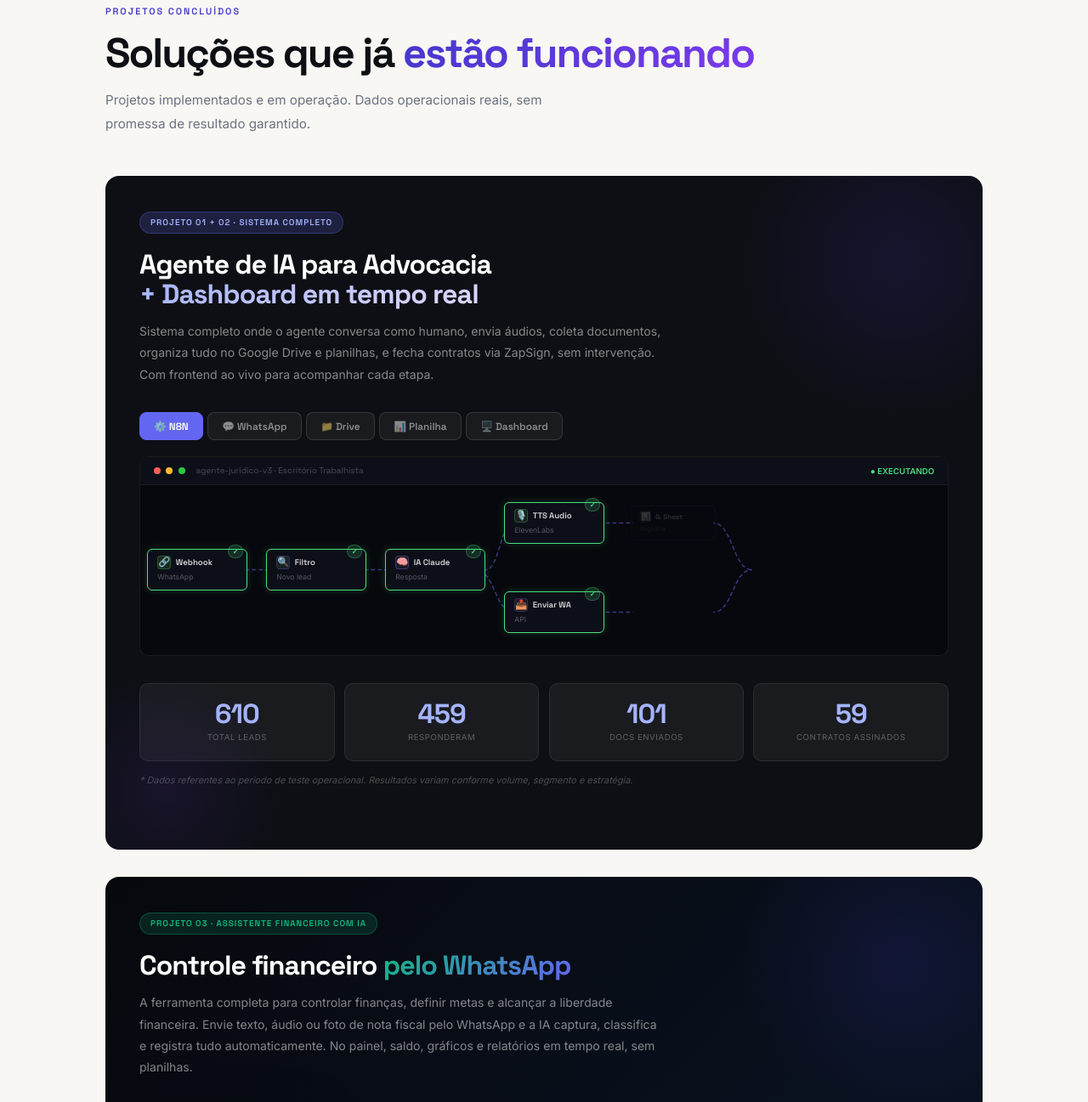
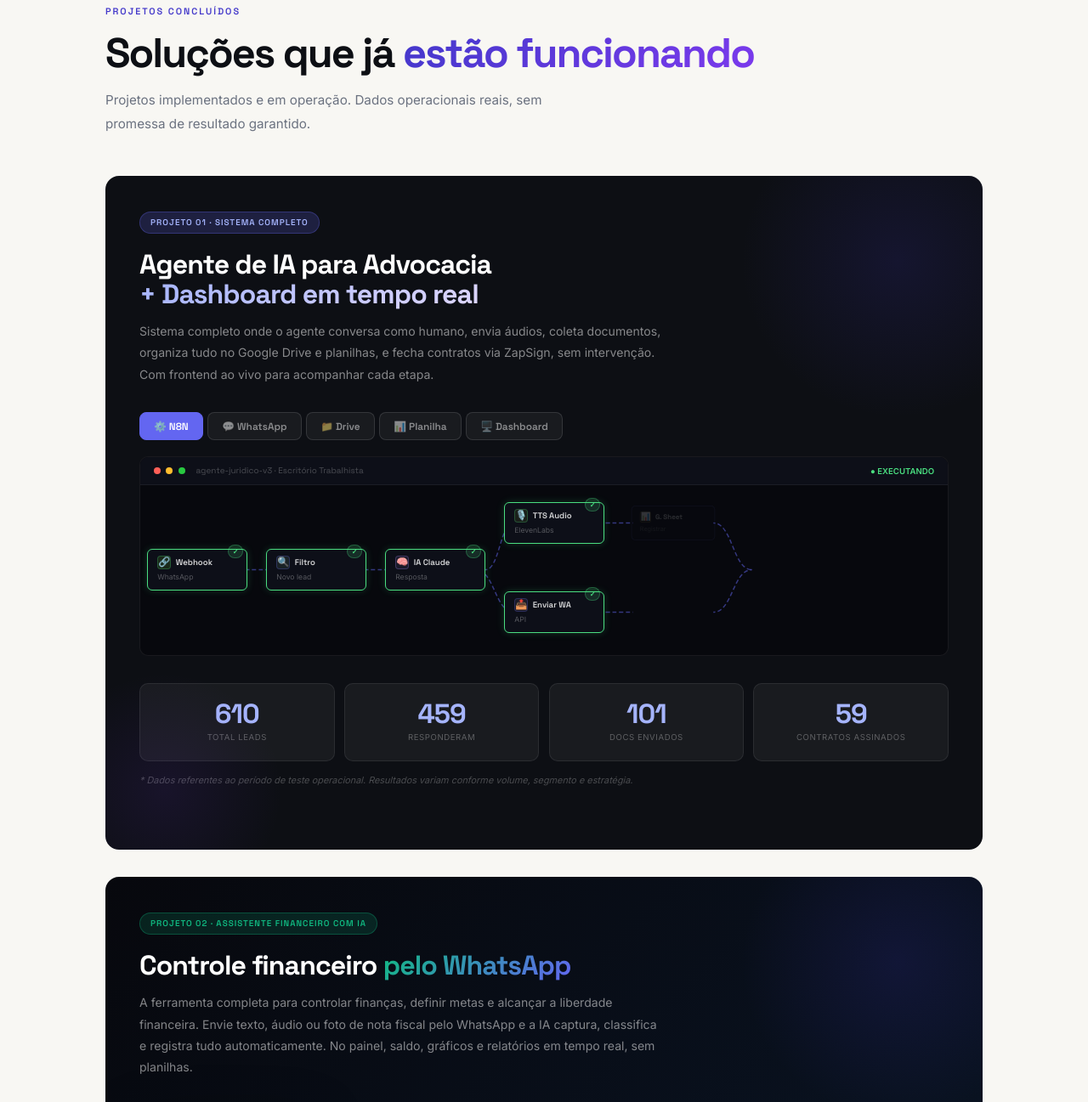
Before and after one commit to matheusn8n/potfolio, a plain HTML site: page index.html in a window 1280 px wide. Shown: the part 2052-3349 px from the top of the page at 85% size. Drawn offline with Linux system fonts and the light colour scheme.

Commit message:
Update index.html

```diff
--- a/index.html
+++ b/index.html
@@ -786,7 +786,7 @@ footer{background:#07080D;border-top:1px solid rgba(255,255,255,.06);padding:2re
 
     <!-- FEATURED -->
     <div class="proj-featured reveal">
-      <div class="pf-badge">Projeto 01 + 02 · Sistema completo</div>
+      <div class="pf-badge">Projeto 01 · Sistema completo</div>
       <h3>Agente de IA para Advocacia<br><em>+ Dashboard em tempo real</em></h3>
       <p>Sistema completo onde o agente conversa como humano, envia áudios, coleta documentos, organiza tudo no Google Drive e planilhas, e fecha contratos via ZapSign, sem intervenção. Com frontend ao vivo para acompanhar cada etapa.</p>
       <div class="demo-tabs" id="demo-tabs">
@@ -853,7 +853,7 @@ footer{background:#07080D;border-top:1px solid rgba(255,255,255,.06);padding:2re
 
     <!-- PROJ FINANCEIRO -->
     <div class="proj-featured reveal" style="margin-top:2rem;background:linear-gradient(135deg,#07080D,#0A1628)">
-      <div class="pf-badge" style="background:rgba(16,185,129,.15);color:#10B981;border:1px solid rgba(16,185,129,.3)">Projeto 03 · Assistente Financeiro com IA</div>
+      <div class="pf-badge" style="background:rgba(16,185,129,.15);color:#10B981;border:1px solid rgba(16,185,129,.3)">Projeto 02 · Assistente Financeiro com IA</div>
       <h3>Controle financeiro <em style="background:linear-gradient(135deg,#10B981,#6366F1);-webkit-background-clip:text;-webkit-text-fill-color:transparent;background-clip:text">pelo WhatsApp</em></h3>
       <p>A ferramenta completa para controlar finanças, definir metas e alcançar a liberdade financeira. Envie texto, áudio ou foto de nota fiscal pelo WhatsApp e a IA captura, classifica e registra tudo automaticamente. No painel, saldo, gráficos e relatórios em tempo real, sem planilhas.</p>
 
```
